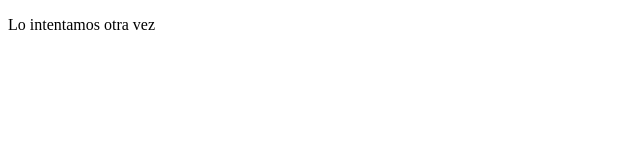
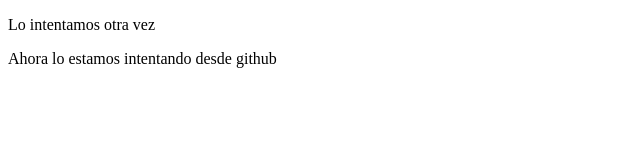
Before and after one commit to choquini4/cursoPrework, a plain HTML site: page index.html in a window 1280 px wide. Shown: the whole page, without its empty margins (0-640 px from the left). Drawn offline with Linux system fonts and the light colour scheme.

```diff
--- a/index.html
+++ b/index.html
@@ -8,5 +8,6 @@
 </head>
 <body>
     <p>Lo intentamos otra vez</p>
+    <p>Ahora lo estamos intentando desde github</p>
 </body>
 </html>
```
